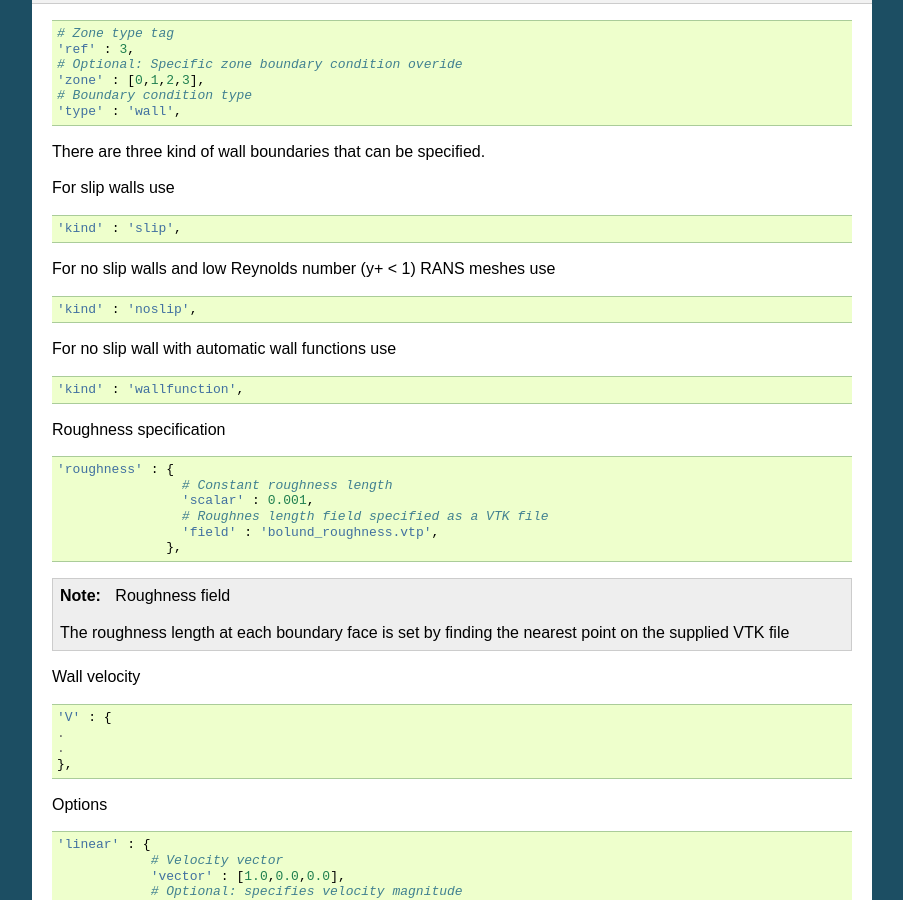
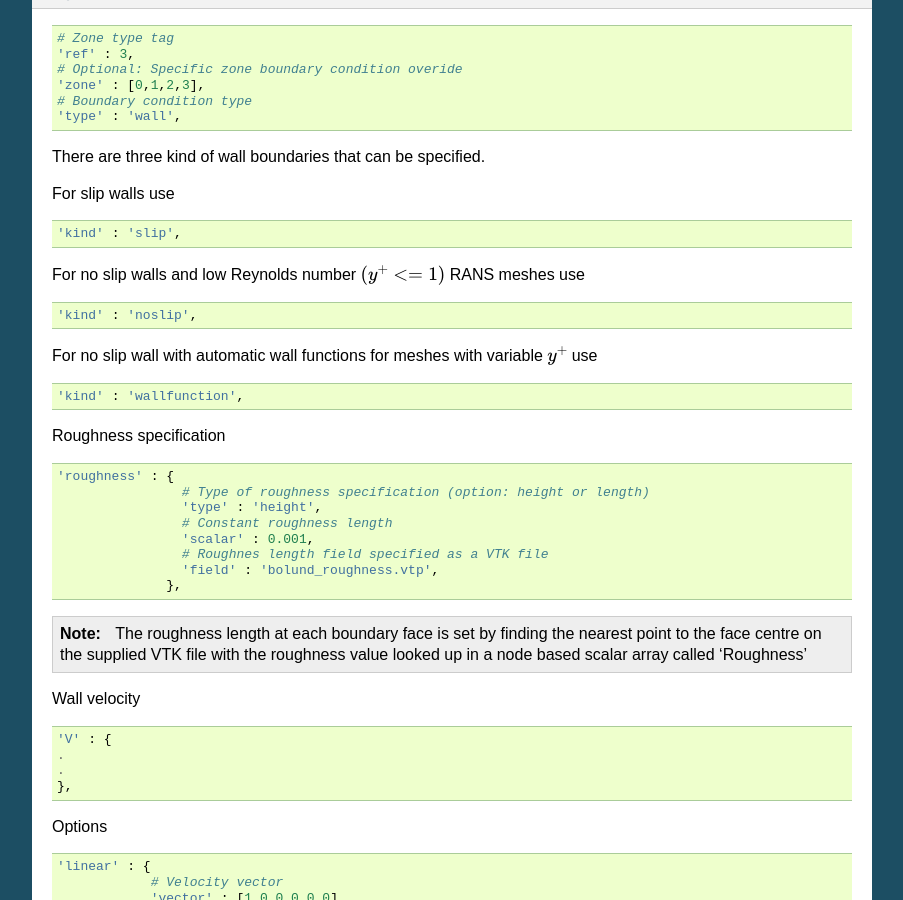
Before and after one commit to zCFD/zCFDguide, a Sphinx documentation site: the page built from docs/source/control-dict.rst, in a window 1280 px wide and 900 px high, scrolled down 5046 px. Shown: the whole window, without its empty margins (198-1101 px from the left). Built offline with Sphinx 7.4.7, drawn with Linux system fonts in a browser that asks for light colours; formulas are drawn with MathJax 3; pages that are not in the unit, such as notebooks, are missing from menus; some of the changed text lies outside the part shown.

Commit message:
Added additional eqn

```diff
--- a/docs/source/control-dict.rst
+++ b/docs/source/control-dict.rst
@@ -228,6 +228,7 @@ The intial condition properties are defined using consecutively numbered blocks
     .
     },
 
+Each block can contain the following options
 
 .. code-block:: python
 
@@ -271,8 +272,7 @@ Turbulence intensity is defined as the ratio of velocity fluctuations :math:`u^{
     # Turbulence intensity %
     'turbulence intensity': 0.01,
 
-The eddy viscosity ratio :math:`(\mu_t/\mu)` varies depending type of flow
-
+The eddy viscosity ratio :math:`(\mu_t/\mu)` varies depending type of flow.
 For external flows this ratio varies from  0.1 to 1 (wind tunnel 1 to 10)
 
 For internal flows there is greater dependence on Reynolds number
@@ -292,15 +292,14 @@ For internal flows there is greater dependence on Reynolds number
 
     'profile' : {
                  'ABL' : {
-                 'roughness length' : 0.0003,
-                 'friction velocity' : 0.4,
-                #'surface layer height' : -1.0,
-                #'Monin-Obukhov length' : -1.0,
-                 'TKE' : 0.928,
-                 'z0'  : -0.75,
-                             },
-                      },
-          },
+                           'roughness length' : 0.0003,
+                           'friction velocity' : 0.4,
+                          #'surface layer height' : -1.0,
+                          #'Monin-Obukhov length' : -1.0,
+                           'TKE' : 0.928,
+                           'z0'  : -0.75,
+                          },
+                },
 
 Certain conditions are specified relatively
 
@@ -356,13 +355,13 @@ For slip walls use
 
     'kind' : 'slip',
 
-For no slip walls  and low Reynolds number (y+ < 1) RANS meshes use
+For no slip walls  and low Reynolds number :math:`(y^{+} <= 1)` RANS meshes use
 
 .. code-block:: python
 
     'kind' : 'noslip',
 
-For no slip wall with automatic wall functions use
+For no slip wall with automatic wall functions for meshes with variable :math:`y^{+}` use
 
 .. code-block:: python
 
@@ -373,15 +372,18 @@ Roughness specification
 .. code-block:: python
 
     'roughness' : {
+                    # Type of roughness specification (option: height or length)
+                    'type' : 'height',
                     # Constant roughness length
                     'scalar' : 0.001,
                     # Roughnes length field specified as a VTK file
                     'field' : 'bolund_roughness.vtp',
                   },
 
-.. note:: Roughness field
+.. note::
 
-    The roughness length at each boundary face is set by finding the nearest point on the supplied VTK file
+    The roughness length at each boundary face is set by finding the nearest point to the face centre on the supplied VTK file with the roughness
+    value looked up in a node based scalar array called 'Roughness'
 
 Wall velocity
 
```
